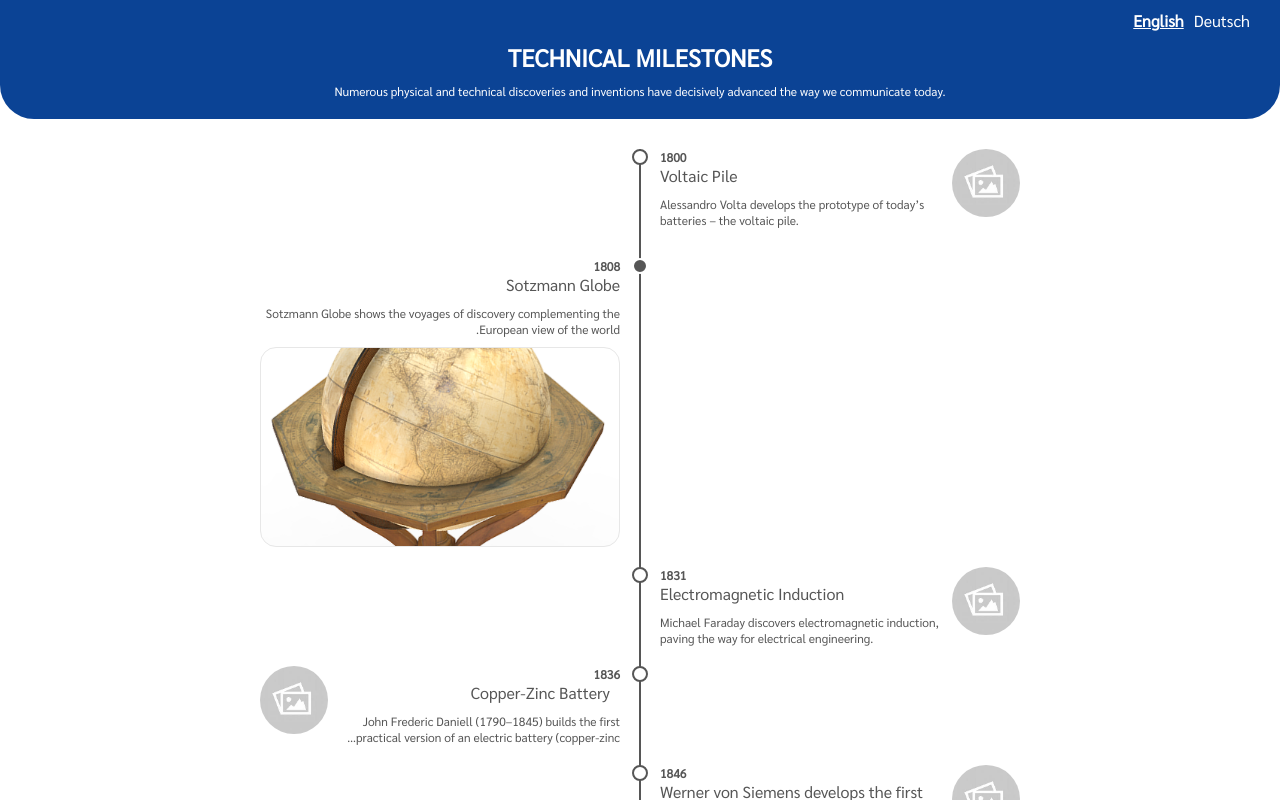
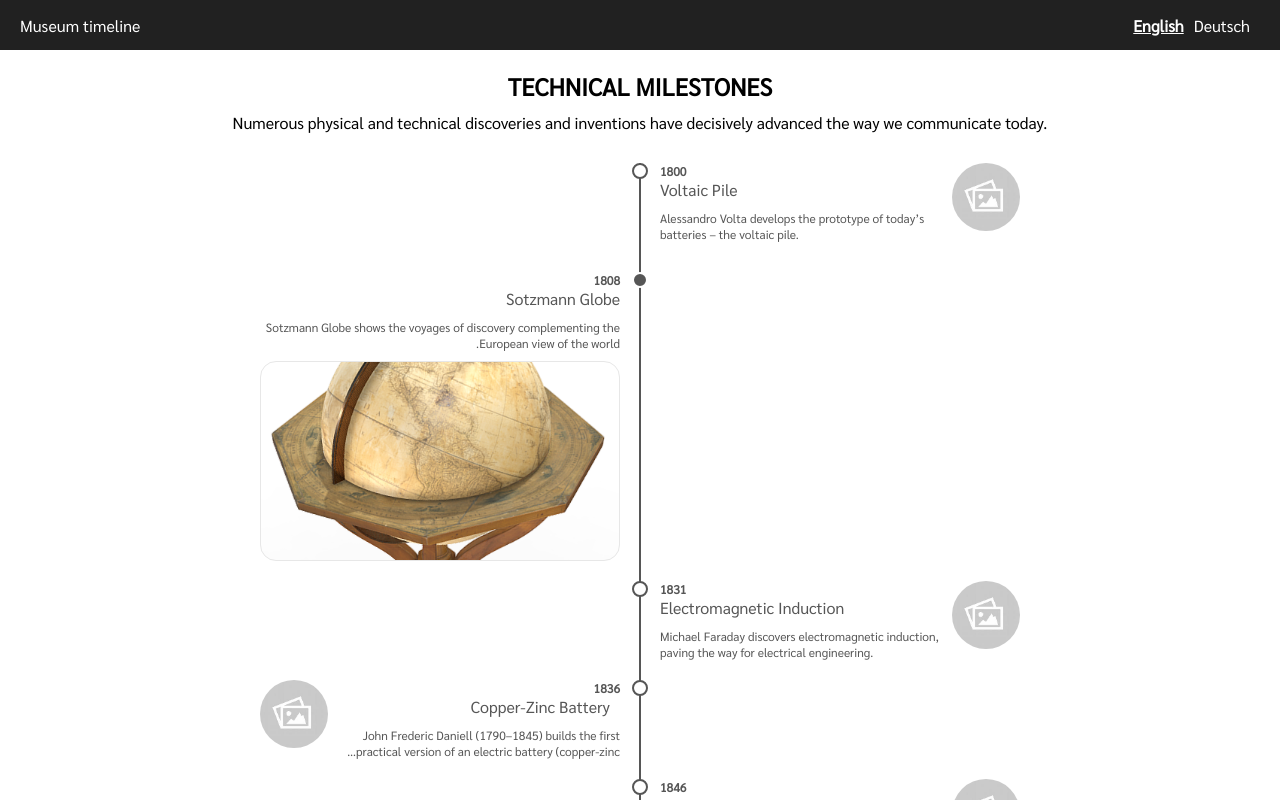
Before and after one commit to museum4punkt0/dis-mfk, a React (Create React App) app: page / in a window 1280 px wide. Shown: the top 800 px of the page. Built offline with nearby package versions, Linux system fonts and the light colour scheme.

Commit message:
Create fixed header for timeline
- move header content to main component
- improve and refactore styling part
- add icon font library to use different types of icons without additional attachments
- improve modal header

```diff
--- a/package.json
+++ b/package.json
@@ -15,6 +15,7 @@
     "react": "^18.2.0",
     "react-dom": "^18.2.0",
     "react-i18next": "^12.2.0",
+    "react-icons": "^4.9.0",
     "react-loader-spinner": "^5.3.4",
     "react-scripts": "5.0.1",
     "sass": "^1.62.0",
--- a/src/components/atoms/image3D/style3d.scss
+++ b/src/components/atoms/image3D/style3d.scss
@@ -2,7 +2,7 @@
 
 .Viewport,
 .View3dContent {
-  height: calc(100vh - #{var.$modalHeader});
+  height: calc(100vh - #{var.$headerHeight});
 }
 
 @media screen and (max-width: var.$mobile) {
--- a/src/components/moleculs/header/Header.tsx
+++ b/src/components/moleculs/header/Header.tsx
@@ -30,6 +30,7 @@ export const Header = (props: Props) => {
 
   return (
     <div className="mfk-header" data-testid={identifier}>
+      <Text type="subtitle">{t("logo")}</Text>
       <div className="mfk-header--menu">
         {Object.keys(langsData).map((item, idx) => (
           <div
@@ -50,10 +51,6 @@ export const Header = (props: Props) => {
           handleChange={(e) => changeLang(e.target.value as langType)}
         />
       </div>
-      <div className="mfk-header--content">
-        <Text type="title">{t("title")}</Text>
-        <Text>{t("description")}</Text>
-      </div>
     </div>
   );
 };
--- a/src/components/moleculs/header/style.scss
+++ b/src/components/moleculs/header/style.scss
@@ -1,24 +1,23 @@
 @use '../../../style/variables' as var;
 
-$borderRadius: 34px;
 
 .mfk-header {
-  background-color: var.$blue;
+  position: fixed;
+  top: 0;
+  left: 0;
+  right: 0;
+  z-index: 3;
+  display: flex;
+  align-items: center;
+  justify-content: space-between;
+  height: var.$headerHeight;
+  background-color: var.$primary;
   color: #ffffff;
-  border-bottom-left-radius: $borderRadius;
-  border-bottom-right-radius: $borderRadius;
-  padding: var.$spacing * 2.5 var.$spacing * 5;
-  &--content {
-    text-align: center;
-    p {
-      padding-bottom: var.$spacing * 2.5;
-    }
-  }
+  padding: 0 var.$spacing * 5;
   &--menu {
     display: flex;
     align-items: center;
-    justify-content: flex-end;
-    margin-bottom: var.$spacing * 2.5;
+    justify-content: space-between;
     &-item {
       &:not(:last-child) {
         margin-right: 10px;
@@ -40,8 +39,10 @@ $borderRadius: 34px;
 }
 
 @media screen and (max-width: var.$mobile) {
-  .mfk-header--menu-item {
-    display: none;
+  .mfk-header {
+    &--menu-item {
+      display: none;
+    }
   }
   .mfk-select {
     display: flex;
--- a/src/components/moleculs/modal/Modal.tsx
+++ b/src/components/moleculs/modal/Modal.tsx
@@ -1,5 +1,7 @@
 import { MouseEventHandler, useEffect, useState } from "react";
-import { Image3D } from "components/atoms";
+import { Image3D, Text } from "components/atoms";
+
+import { FaArrowLeft } from "react-icons/fa";
 import "./style.scss";
 
 type Props = {
@@ -27,7 +29,10 @@ export const Modal = (props: Props) => {
   return (
     <div className="mfk-modal">
       <div className="mfk-modal--header">
-        <span onClick={onClose}>Timeline</span>
+        <div className="mfk-modal--back" onClick={onClose}>
+          <FaArrowLeft />
+          <Text type="subtitle">Back to timeline</Text>
+        </div>
       </div>
       <div className="mfk-modal--content">
         {/* <span className="mfk-modal-close" onClick={onClose}>
--- a/src/components/moleculs/modal/style.scss
+++ b/src/components/moleculs/modal/style.scss
@@ -8,6 +8,15 @@
   width: 100%;
   background: rgba(255,255,255, 1);
   z-index: 9999;
+
+  &--back {
+    display: flex;
+    align-items: self-end;
+    cursor: pointer;
+    p {
+      margin-left: 10px;
+    }
+  }
 
   // &-close {
   //   position: absolute;
@@ -30,15 +39,15 @@
     display: flex;
     align-items: center;
     justify-content: space-between;
-    height: var.$modalHeader;
-    background-color: var.$blue;
+    height: var.$headerHeight;
+    background-color: var.$primary;
     color: #fff;
     padding: 0 var.$spacing * 5;
   }
 
   &--content {
     position: relative;
-    height: calc(100% - #{var.$modalHeader});
+    height: calc(100% - #{var.$headerHeight});
     width: 100%;
     background: transparent;
     overflow: hidden;
--- a/src/i18n.ts
+++ b/src/i18n.ts
@@ -7,6 +7,7 @@ import { initReactI18next } from "react-i18next";
 const resources = {
   en: {
     translation: {
+      logo: "Museum timeline",
       title: "TECHNICAL MILESTONES",
       description:
         "Numerous physical and technical discoveries and inventions have decisively advanced the way we communicate today.",
@@ -14,6 +15,7 @@ const resources = {
   },
   de: {
     translation: {
+      logo: "Zeitleiste des Museums",
       title: "MEILENSTEINE DER TECHNIK",
       description:
         "Zahlreiche physikalische und technische Entdeckungen und Erfindungen haben unsere heutige Art der Kommunikation entschieden vorangebracht.",
--- a/src/style/_variables.scss
+++ b/src/style/_variables.scss
@@ -10,11 +10,10 @@ $fontBold: 700;
 //Colors
 $gray: #565656;
 $grayLight: #E7E7E7;
-$blue: #0B4395;
-$blueLight: #416CAC;
+$primary: #212121;
 
 //Spacing
 $spacing: 4px;
 
 //Additional
-$modalHeader: 50px;
+$headerHeight: 50px
--- a/src/views/Main.tsx
+++ b/src/views/Main.tsx
@@ -1,5 +1,7 @@
 import { useState, useEffect } from "react";
-import { Loader } from "components/atoms";
+import { useTranslation } from "react-i18next";
+
+import { Loader, Text } from "components/atoms";
 import { Header, Modal } from "components/moleculs";
 import { Content } from "./component";
 import { getData } from "api/mockData";
@@ -9,6 +11,8 @@ import i18n from "i18next";
 import "./style.scss";
 
 export default function Main() {
+  const { t } = useTranslation();
+
   const [currentLang, setCurrentLang] = useState(i18n.language as langType);
   const [exhiditsData, setExhiditsData] = useState<mockDataType | null>(null);
   const [showModal, setShowModal] = useState<boolean>(false);
@@ -40,6 +44,10 @@ export default function Main() {
         lang={currentLang as langType}
         identifier="header"
       />
+      <div className="mfk-timeline--header">
+        <Text type="title">{t("title")}</Text>
+        <Text type="subtitle">{t("description")}</Text>
+      </div>
       {exhiditsData ? (
         <Content
           data={exhiditsData}
--- a/src/views/component/Content.tsx
+++ b/src/views/component/Content.tsx
@@ -5,6 +5,8 @@ import { Card } from "components/moleculs";
 import { mockDataType, langType, ComponentProps } from "types";
 
 import { setDate } from "./helper";
+
+import "./style.scss";
 
 type Props = {
   /**
--- /dev/null
+++ b/src/views/component/style.scss
@@ -0,0 +1,117 @@
+@use '../../style/variables' as var;
+@use 'sass:math';
+
+$marker-small: 16px;
+$date-size: 70px;
+$date-spacing: -$date-size - 10px;
+
+.mfk-wrapper {
+  height: 100%;
+  padding: var.$spacing * 5;
+  margin: 0 auto;
+  overflow: hidden;
+}
+
+.mfk-timeline {
+  &--container {
+    position: relative;
+    margin: 0 auto;
+    overflow: hidden;
+    padding-top: var.$spacing * 2.5;
+    &:before {
+      content: '';
+      position: absolute;
+      top: 0;
+      left: 50%;
+      margin-left: -1px;
+      width: 2px;
+      height: 100%;
+      background: var.$gray;
+      z-index: 1
+    }
+  }
+  &--block {
+    display: flex;
+    position: relative;
+    width: calc(50% + math.div($marker-small, 2));
+    clear: both;
+    &:first-child {
+      .mfk-timeline--marker {
+        position: relative;
+        &:before {
+          content: '';
+          position: absolute;
+          top: calc(-100% - 1px);
+          left: calc(50% - 2px);
+          height: 11px;
+          width: 4px;
+          background-color: #ffffff;
+        }
+      }
+    }
+    &:not(:last-child) {
+      margin-bottom: var.$spacing * 5;
+    }
+    &-right {
+      float: right;
+      .mfk-card-wrapper {
+        margin-left: -8px;
+      }
+    }
+    &-left {
+      float: left;
+      direction: rtl;
+      .mfk-card-wrapper {
+        margin-right: -8px;
+      }
+    }
+    &:hover {
+      .mfk-timeline--marker {
+        transform: scale(1.3);
+      }
+    }
+  }
+  &--marker {
+    width: $marker-small;
+    height: $marker-small;
+    border-radius: 50%;
+    z-index: 2;
+    &-dark {
+      border: 2px solid #ffffff;
+      background: var.$gray;
+      margin-top: 10px;
+    }
+    &-light {
+      border: 2px solid var.$gray;
+      background: #ffffff;
+    }
+  }
+}
+
+@media screen and (max-width: var.$mobile) {
+  .mfk-wrapper {
+    max-width: 500px;
+  }
+  .mfk-timeline {
+    &--container {
+      overflow: visible;
+      &:before {
+        left: math.div($marker-small, 2);
+     }
+    }
+    &--block {
+      width: 100%;
+      &-right {
+        float: none;
+      }
+      &-left {
+        float: none;
+        direction: ltr;
+        .mfk-card-wrapper {
+          margin-left: -8px;
+          margin-right: 0;
+        }
+      }
+   }
+  }
+}
--- a/src/views/style.scss
+++ b/src/views/style.scss
@@ -1,117 +1,11 @@
 @use '../style/variables' as var;
-@use 'sass:math';
 
-$marker-small: 16px;
-$date-size: 70px;
-$date-spacing: -$date-size - 10px;
-
-%timeline {
-  content: '';
-  position: absolute;
-  top: 0;
-  left: 50%;
-  margin-left: -1px;
-  width: 2px;
-}
-
-.mfk-wrapper {
-  height: 100%;
-  padding: var.$spacing * 5;
-  overflow: hidden;
-}
-
-.mfk-timeline--container {
-  position: relative;
-  margin: 0 auto;
-  overflow: hidden;
-  padding-top: var.$spacing * 2.5;
-  &:before {
-    @extend %timeline;
-    height: 100%;
-    background: var.$gray;
-    z-index: 1
-  }
-}
-
-.mfk-timeline--block {
-  display: flex;
-  position: relative;
-  width: calc(50% + math.div($marker-small, 2));
-  clear: both;
-  &:first-child {
-    .mfk-timeline--marker {
-      position: relative;
-      &:before {
-        content: '';
-        position: absolute;
-        top: calc(-100% - 1px);
-        left: calc(50% - 2px);
-        height: 11px;
-        width: 4px;
-        background-color: #ffffff;
-      }
-    }
-  }
-  &:not(:last-child) {
-    margin-bottom: var.$spacing * 5;
-  }
-  &-right {
-    float: right;
-    .mfk-card-wrapper {
-      margin-left: -8px;
-    }
-  }
-  &-left {
-    float: left;
-    direction: rtl;
-    .mfk-card-wrapper {
-      margin-right: -8px;
-    }
-  }
-  &:hover {
-    .mfk-timeline--marker {
-      transform: scale(1.3);
+.mfk-timeline--header {
+  padding: var.$headerHeight + (var.$spacing * 5) var.$spacing * 5 0;
+  text-align: center;
+  p {
+    &:first-child {
+      margin-bottom: var.$spacing * 2.5;
     }
   }
 }
-
-.mfk-timeline--marker {
-  width: $marker-small;
-  height: $marker-small;
-  border-radius: 50%;
-  z-index: 9999;
-  &-dark {
-    border: 2px solid #ffffff;
-    background: var.$gray;
-    margin-top: 10px;
-  }
-  &-light {
-    border: 2px solid var.$gray;
-    background: #ffffff;
-  }
-}
-
-@media screen and (max-width: var.$mobile) {
-  .mfk-timeline {
-    &--container {
-      overflow: visible;
-      &:before {
-        left: math.div($marker-small, 2);
-     }
-    }
-    &--block {
-      width: 100%;
-      &-right {
-        float: none;
-      }
-      &-left {
-        float: none;
-        direction: ltr;
-        .mfk-card-wrapper {
-          margin-left: -8px;
-          margin-right: 0;
-        }
-      }
-   }
-  }
-}
```
Also changed, not shown: 1 other file (tests, documents, lock files or other folders).
